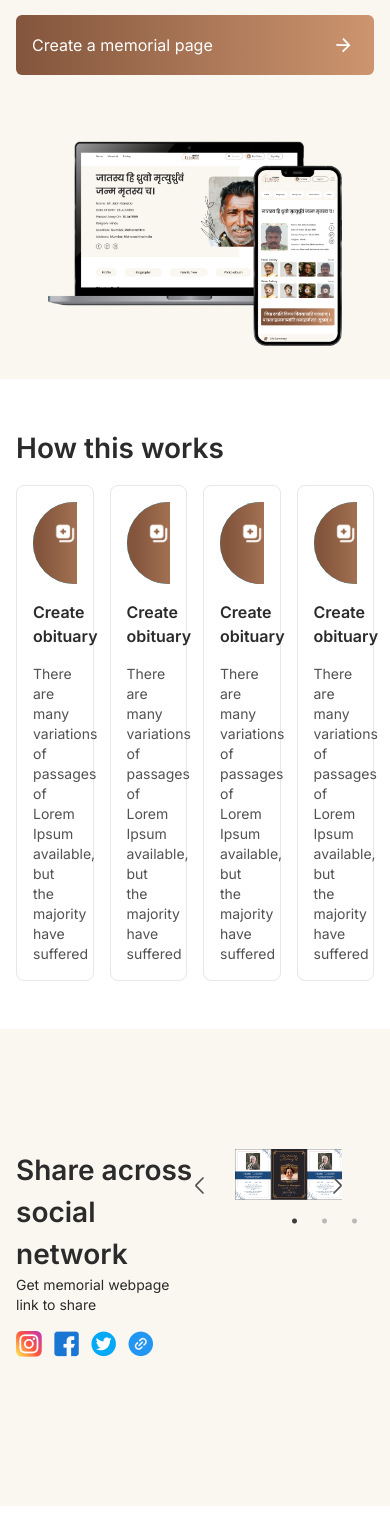
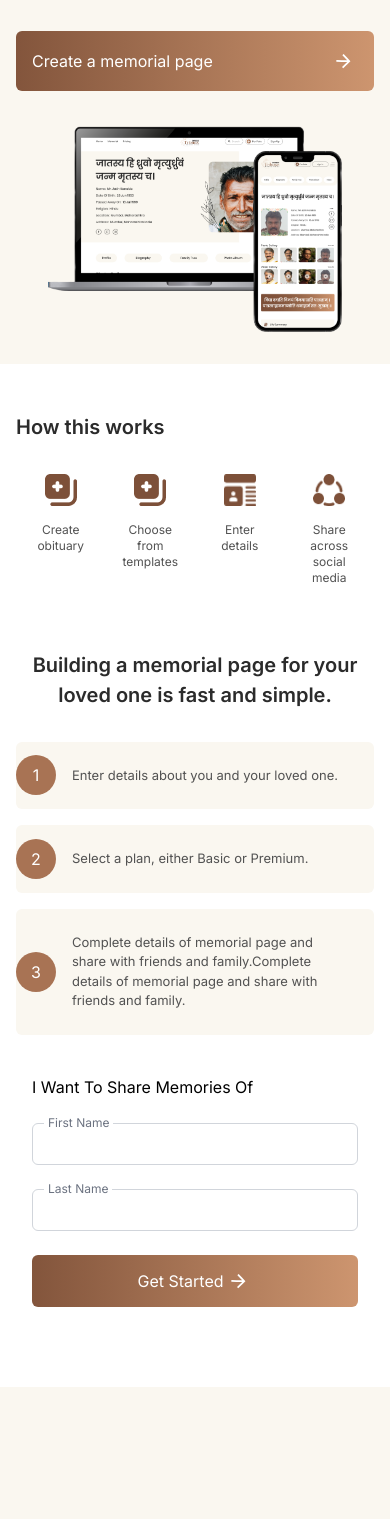
Before and after one commit to Kkrish7654/express-tribute, a Next.js app: page / in a window 390 px wide. Shown: the part 456-1975 px from the top of the page. Built offline with nearby package versions, Linux system fonts and the light colour scheme.

Commit message:
responsive for howthisworks section

```diff
--- /dev/null
+++ b/components/Cards/MobileHowWorks.jsx
@@ -0,0 +1,25 @@
+// This card is used in homepage second section in home ( HowItWorks.js )
+const MobileHowWorks = ({icon, title, description}) => {
+  return (
+    <div className='flex flex-col items-center justify-center gap-4 p-4 rounded-lg '>
+      {/* icon */}
+      <div>
+
+        <div className='w-full'>
+
+        <i className=''>
+          <img className="w-8 h-8 " src={icon} alt="icon" />
+        </i>
+        </div>
+
+      </div>
+
+      {/* title and description */}
+      <div className='flex flex-col gap-4 text-center'>
+          <h4 className='text-[#525252] font-normal text-xs'>{title}</h4>
+      </div>
+    </div>
+  )
+}
+
+export default MobileHowWorks
--- a/components/Home/GetStarted/GetStarted.js
+++ b/components/Home/GetStarted/GetStarted.js
@@ -11,14 +11,14 @@ const GetStarted = () => {
   ]
 
   return (
-    <div className=" bg-white h-[100vh] flex flex-col items-center justify-center">
+    <div className=" bg-white sm:h-[100vh] flex flex-col items-center justify-center">
       {/* title for this section */}
-        <h4 className='text-center pt-12 text-[28px] font-semibold text-[#2B2B2B]'>Building a memorial page for your loved one is fast and simple.</h4>
-      <div className="  w-full sm:px-12 px-4 pt-4 grid grid-cols-2 gap-6 items-start justify-between pb-16">
+        <h4 className='text-center pt-12 px-4 text-[20px] sm:text-[28px] font-semibold text-[#2B2B2B]'>Building a memorial page for your loved one is fast and simple.</h4>
+      <div className="  w-full sm:px-12 px-4 pt-4 grid sm:grid-cols-2 gap-6 items-start justify-between pb-16">
 
         {/* Left */}
         <div className='mt-4'>
-          <ul className='flex flex-col gap-8'>
+          <ul className='flex flex-col gap-4 sm:gap-8'>
             {
               // mapping through lists
               Lists.map((list, index) => (
@@ -26,7 +26,7 @@ const GetStarted = () => {
                   <div className="absolute left-0 p-2 w-10 h-10 bg-[#A87354] rounded-full text-center text-white">
                     {index+1}
                   </div>
-                  <span className='text-[15px] pl-8 text-[#525252]'>{list.title}</span>
+                  <span className='text-[13px] sm:text-[15px] pl-8 text-[#525252]'>{list.title}</span>
                 </li>
               ))
             }
@@ -35,8 +35,8 @@ const GetStarted = () => {
         {/* end */}
 
         {/* Right */}
-        <div className='border h-[95%] rounded-md m-4 w-full border-[#A87354] p-6 px-12 flex flex-col gap-6 justify-center items-start'>
-            <h4 className='font-semibold text-[16px] capitalize'>I want to share memories of</h4>
+        <div className='sm:border sm:h-[95%] rounded-md sm:m-4 w-full border-[#A87354] p-4 sm:p-6 sm:px-12 flex flex-col gap-6 justify-center items-start'>
+            <h4 className='font-normal sm:font-semibold text-[16px] capitalize'>I want to share memories of</h4>
 
             {/* First Name Input */}
             <div className='relative w-full'>
--- a/components/Home/HowThisWorks/HowThisWorks.js
+++ b/components/Home/HowThisWorks/HowThisWorks.js
@@ -1,6 +1,7 @@
 import React from 'react'
 import HowItWorksCard from '../../Cards/HowItWorksCard'
 import PageLayout from '../../Layouts/PageLayout'
+import MobileHowWorks from '@/components/Cards/MobileHowWorks'
 
 const HowThisWorks = () => {
 
@@ -28,18 +29,25 @@ const HowThisWorks = () => {
     },
   ]
   return (
-    <div className=" bg-[#FAF7F0] h-[70vh] flex items-center justify-center">
-     <div className="  bg-white w-full sm:px-12 px-4 pt-12 pb-12">
+    <div className=" bg-[#FAF7F0] sm:h-[80vh] flex items-center justify-center">
+     <div className="  bg-white w-full sm:px-12 px-4 pt-12 sm:pb-12">
       <div>
-        <h4 className='font-semibold text-[#2B2B2B] text-[28px] mb-4'>How this works</h4>
+        <h4 className='font-semibold text-[#2B2B2B] text-[20px] sm:text-[28px] mb-4'>How this works</h4>
       </div>
 
-      <div className='grid grid-cols-4 gap-4'>
+      <div className='hidden sm:grid grid-cols-4 gap-4 '>
         {
           CardDetails.map((card) => (
             <HowItWorksCard icon={card.icon} title={card.title} description={card.description}/>
           ))
         }
+      </div>
+
+      <div className='grid grid-cols-4 items-start justify-center sm:hidden'>
+        <MobileHowWorks icon="/icons/Frame 10.png" title="Create obituary" alt="icon"/>
+        <MobileHowWorks icon="/icons/Frame 10.png" title="Choose from templates" alt="icon"/>
+        <MobileHowWorks icon="/icons/Frame 3.png" title="Enter details" alt="icon"/>
+        <MobileHowWorks icon="/icons/Frame 4.png" title="Share across social media" alt="icon"/>
       </div>
     </div>
     </div>
--- a/components/Home/Main/Home.js
+++ b/components/Home/Main/Home.js
@@ -17,7 +17,7 @@ const Home = () => {
 
   return (
 
-      <div className='grid sm:grid-cols-2 sm:justify-end sm:items-center w-full sm:-my-10 min-h-[90vh] sm:px-12 px-4 bg-[#FAF7F0]'>
+      <div className='grid sm:grid-cols-2 pt-4 sm:pt-0 sm:justify-end sm:items-center w-full sm:-my-10 h-auto sm:min-h-[90vh] sm:px-12 px-4 bg-[#FAF7F0]'>
         {/* left title */}
         <div className='flex flex-col gap-6'>
           <div>
--- a/components/Home/Social/Social.js
+++ b/components/Home/Social/Social.js
@@ -41,8 +41,8 @@ const Social = () => {
   };
 
   return (
-    <div className=" bg-[#FAF7F0] h-[60vh] flex items-center justify-center">
-     <div className="  w-full sm:px-12 px-4 pt-12 pb-12 grid grid-cols-2 items-start justify-between">
+    <div className=" bg-[#FAF7F0] h-auto sm:h-[60vh] items-center justify-center hidden sm:flex">
+     <div className="  w-full sm:px-12 px-4 pt-12 pb-12 grid sm:grid-cols-2 items-start justify-between">
         <div className=''>
         <h4 className='font-semibold text-[28px] text-[#2B2B2B]'>Share across social network </h4>
           <p className='text-sm text-[#2B2B2B]'>Get memorial webpage link to share</p>
```
Also changed, not shown: public/icons/Frame 10.png (added).
